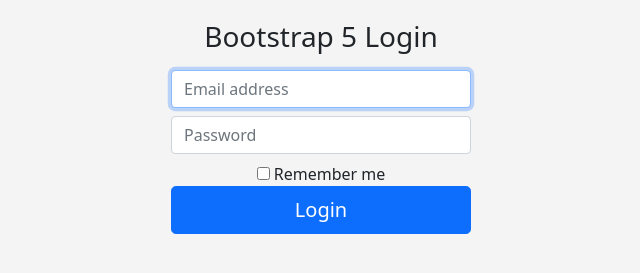
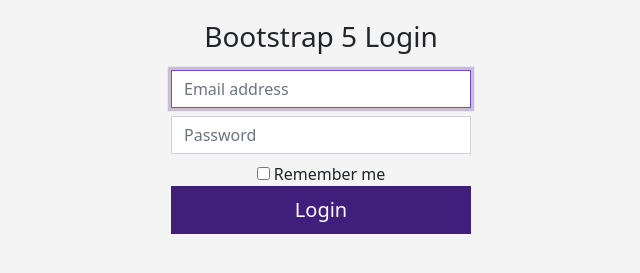
Before and after one commit to Annie-Huang/bs5-login-page, a website: page index.html in a window 1280 px wide. Shown: the part 313-586 px from the top of the page, without its empty margins (319-959 px from the left). Drawn offline with Linux system fonts and the light colour scheme.

Commit message:
Override the $primary color and the $border-radius values

```diff
--- a/scss/main.scss
+++ b/scss/main.scss
@@ -1,9 +1,24 @@
 // Variables
+// "blue": $blue,
+// $primary: $blue !default;
+$primary: #401f7c;
+
 // It was defined in C:\react\bs5-login-page\node_modules\bootstrap\scss\_variables.scss
 // $gray-600: #6c757d !default;
 // $secondary: $gray-600 !default;
 $secondary: #f4f4f4;
 
+/*
+$border-radius:    .25rem !default;
+$border-radius-sm: .2rem !default;
+$border-radius-lg: .3rem !default;
+ */
+$border-radius: 0;
+$border-radius-sm: 0;
+$border-radius-lg: 0;
+
+
+
 // Partial style by default will not compiled into css
 @import "style";
 
```
Also changed, not shown: scss/main.css, 1 other file.
